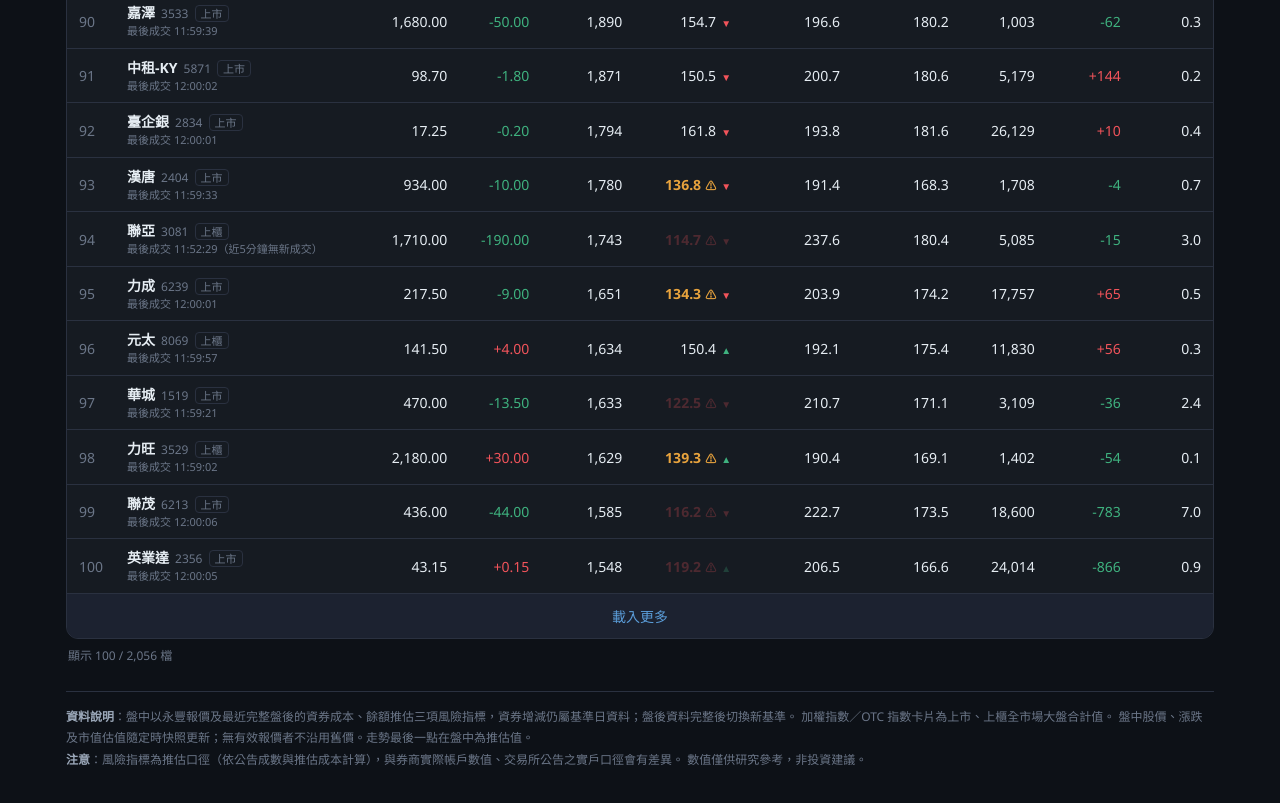
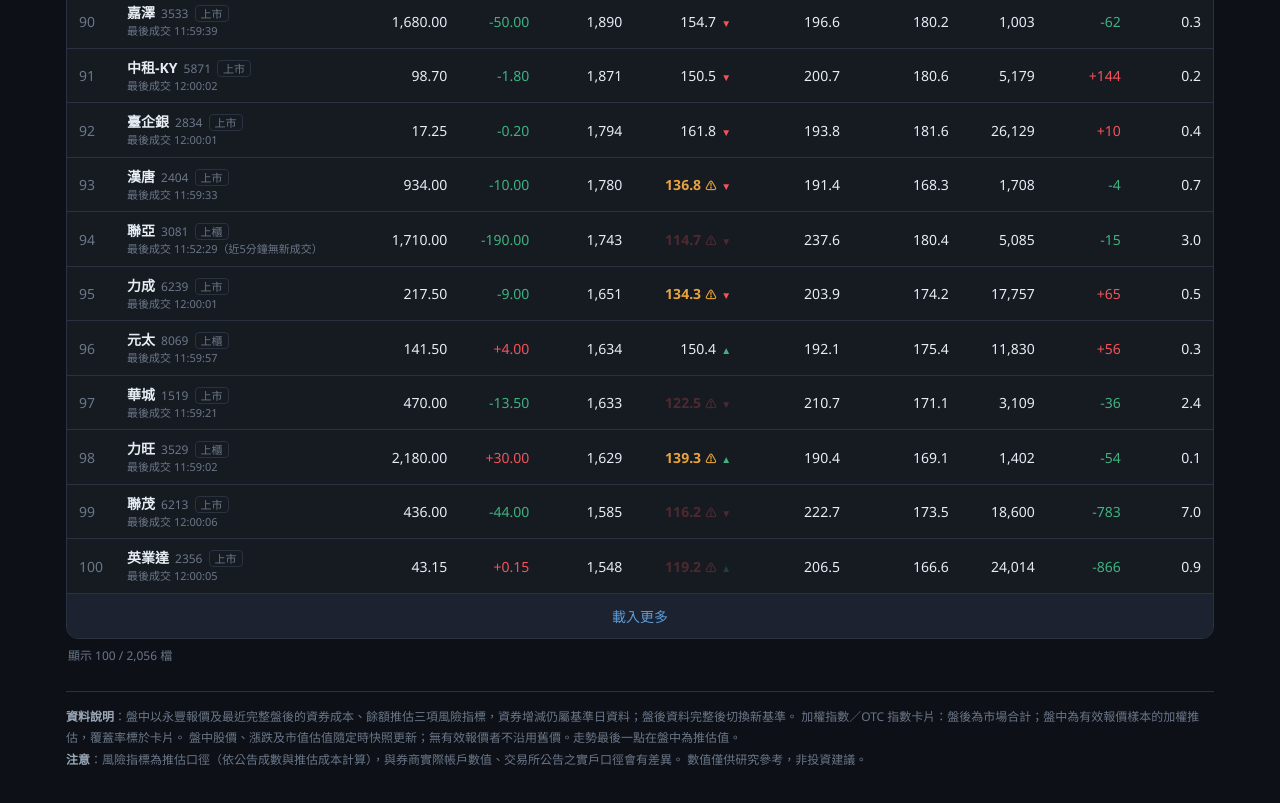
Before and after one commit to twm-z3sodp/marginMonitor, a plain HTML site: page index.html in a window 1280 px wide. Shown: the part 6107-6910 px from the top of the page. Drawn offline with Linux system fonts and the light colour scheme.

Commit message:
intraday estimate 20261117 1202

```diff
--- a/index.html
+++ b/index.html
@@ -214,7 +214,7 @@ footer b{color:var(--ink2)}
 
   <footer>
     <b>資料說明</b>：盤中以永豐報價及最近完整盤後的資券成本、餘額推估三項風險指標，資券增減仍屬基準日資料；盤後資料完整後切換新基準。
-    加權指數／OTC 指數卡片為上市、上櫃全市場大盤合計值。
+    加權指數／OTC 指數卡片：盤後為市場合計；盤中為有效報價樣本的加權推估，覆蓋率標於卡片。
     盤中股價、漲跌及市值估值隨定時快照更新；無有效報價者不沿用舊價。走勢最後一點在盤中為推估值。<br>
     <b>注意</b>：風險指標為推估口徑（依公告成數與推估成本計算），與券商實際帳戶數值、交易所公告之實戶口徑會有差異。
     數值僅供研究參考，非投資建議。
```
